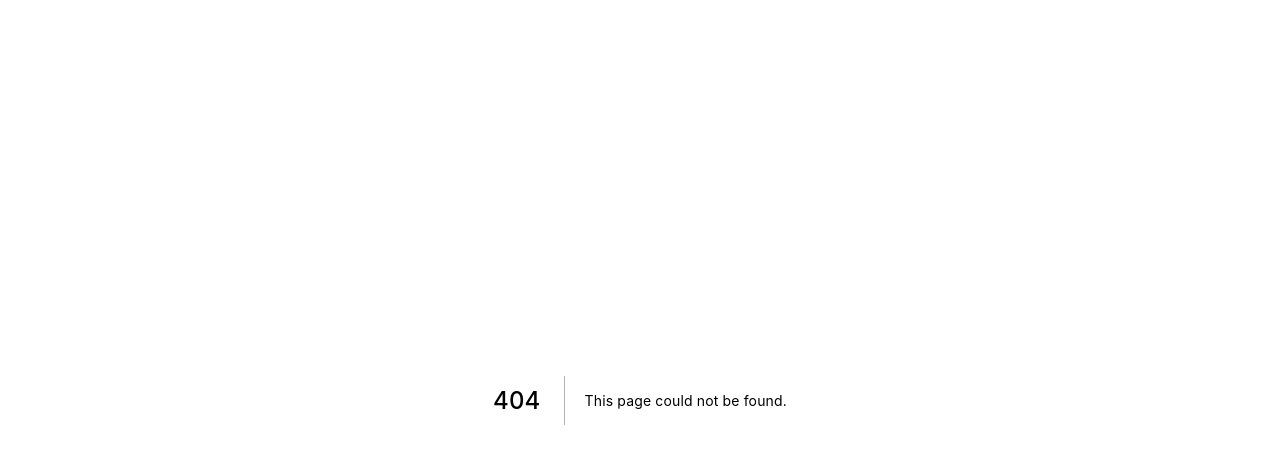
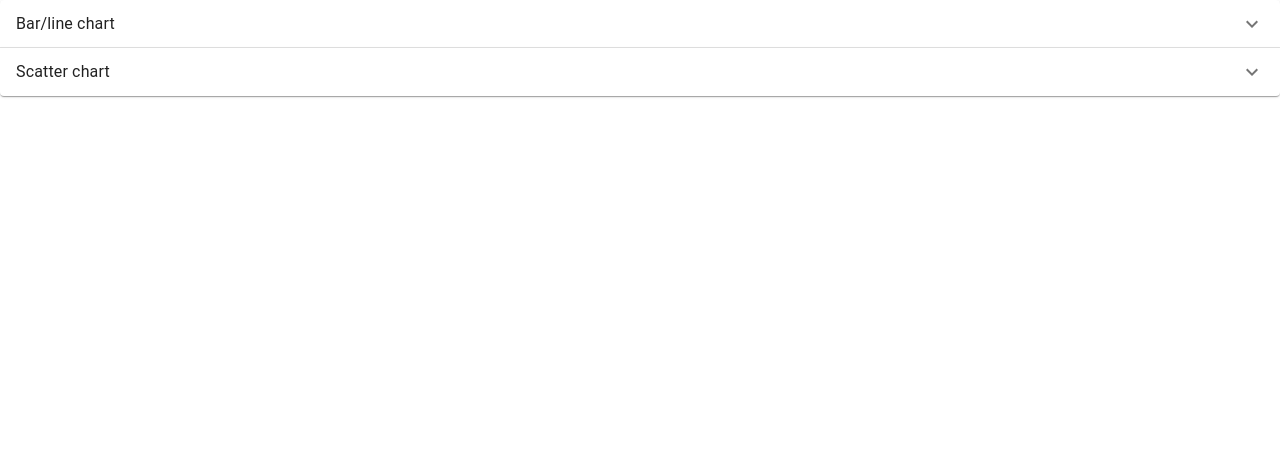
Before and after one commit to scc331-iot-grp5/iota-frontend-ui, a Next.js app: page /charts-dropdown in a window 1280 px wide. Before the commit this address had no page. Shown: the top 464 px of the page. Built offline with nearby package versions, Linux system fonts and the light colour scheme.

Commit message:
Could show the diffrent charts like this to make it more compact

```diff
--- /dev/null
+++ b/pages/charts-dropdown.tsx
@@ -0,0 +1,39 @@
+import * as React from 'react';
+import Accordion from '@mui/material/Accordion';
+import AccordionSummary from '@mui/material/AccordionSummary';
+import AccordionDetails from '@mui/material/AccordionDetails';
+import Typography from '@mui/material/Typography';
+import ExpandMoreIcon from '@mui/icons-material/ExpandMore';
+import LineBar from './components/line-bar-Chart';
+import Scatter from './components/scatter-chart';
+export default function SimpleAccordion() {
+  return (
+    <div>
+      <Accordion>
+        <AccordionSummary
+          expandIcon={<ExpandMoreIcon />}
+          aria-controls="panel1a-content"
+          id="panel1a-header"
+        >
+          <Typography>Bar/line chart </Typography>
+        </AccordionSummary>
+        <AccordionDetails>
+         <LineBar/>
+        </AccordionDetails>
+      </Accordion>
+      <Accordion>
+        <AccordionSummary
+          expandIcon={<ExpandMoreIcon />}
+          aria-controls="panel2a-content"
+          id="panel2a-header"
+        >
+          <Typography>Scatter chart</Typography>
+        </AccordionSummary>
+        <AccordionDetails>
+        <Scatter/>
+        </AccordionDetails>
+      </Accordion>
+
+    </div>
+  );
+}
```
